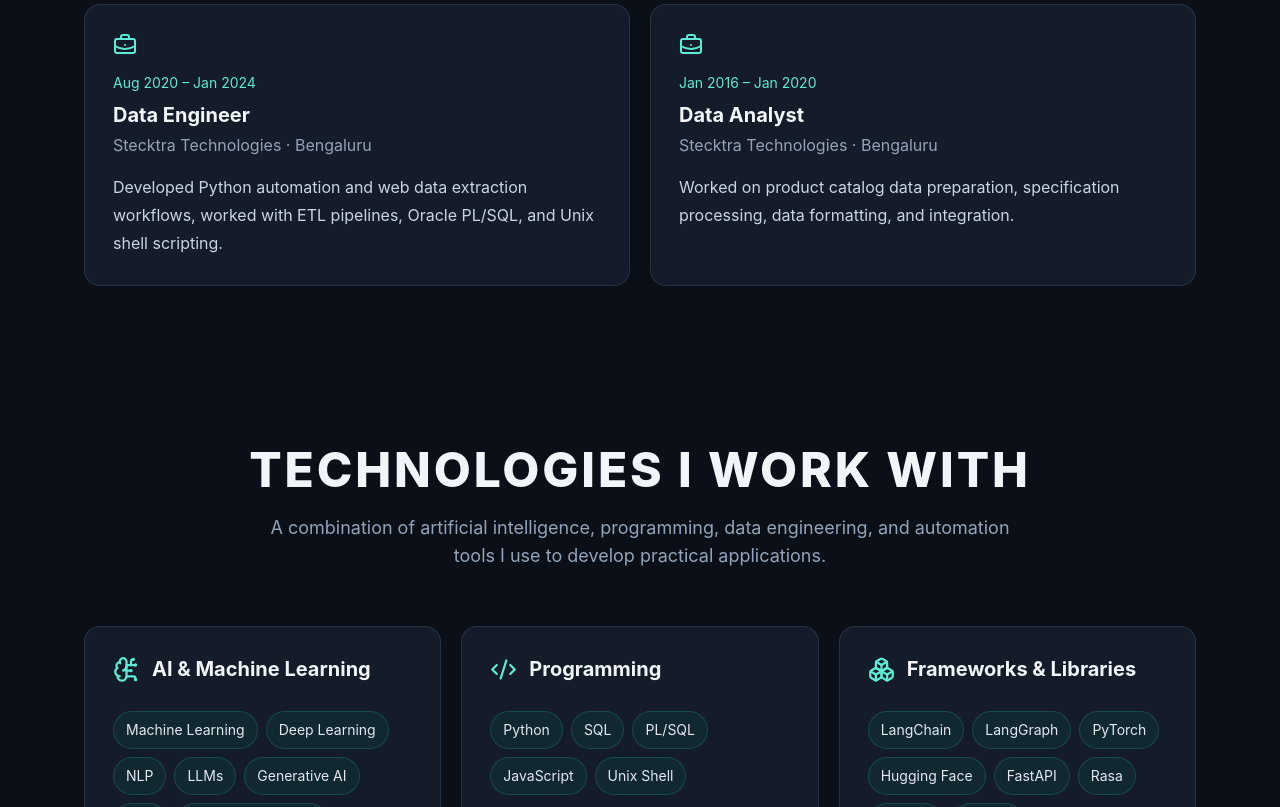
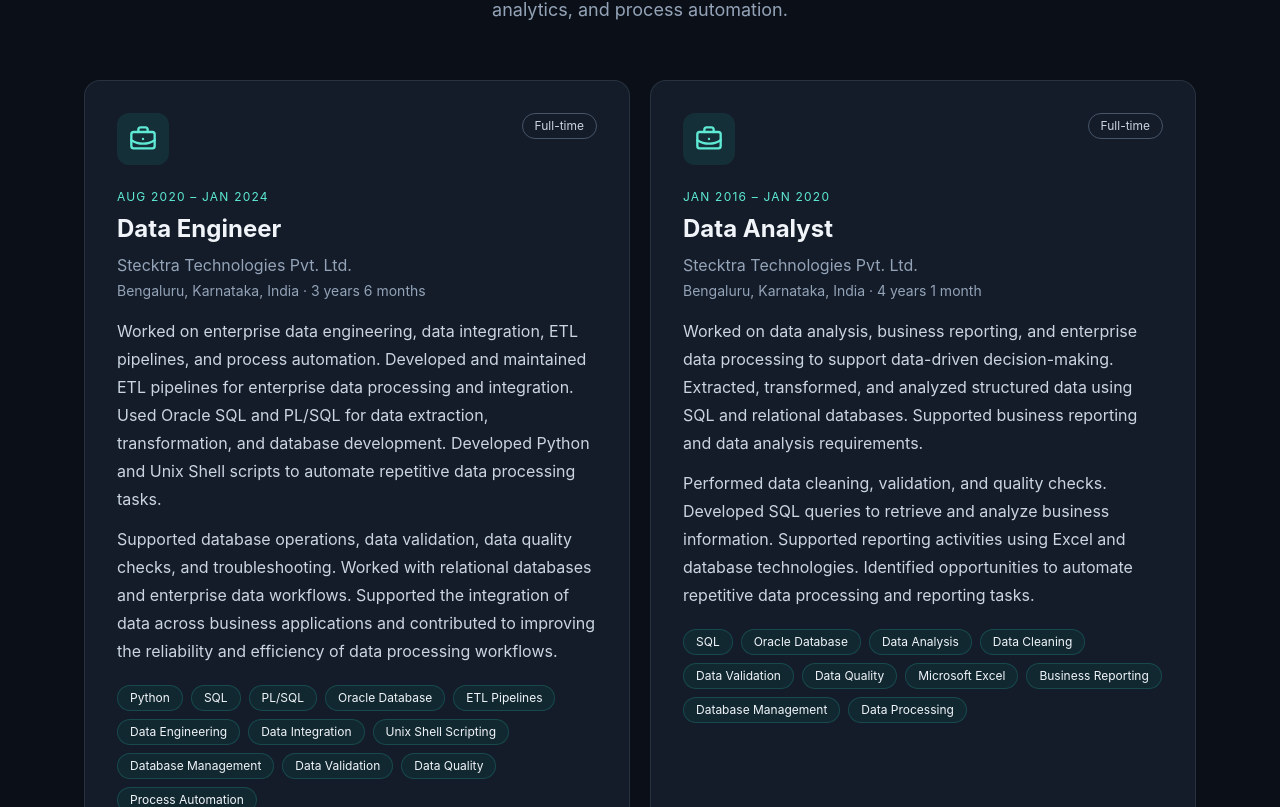
Before and after one commit to Jyothi162/jyothi-ai-portfolio, a React (Vite) app: page / in a window 1280 px wide. Shown: the part 4493-5300 px from the top of the page. Built offline with nearby package versions, Linux system fonts and the light colour scheme.

Commit message:
Enhance professional experience section with detailed responsibilities and technical skills

```diff
--- a/src/main.jsx
+++ b/src/main.jsx
@@ -288,26 +288,186 @@ I am particularly interested in Generative AI, enterprise AI agents, secure know
           </div>
         </section>
 
-        <section id="experience" className="max-w-6xl mx-auto px-5 py-20">
-          <SectionTitle eyebrow="Career journey" title="Professional Experience" />
-          <div className="grid md:grid-cols-2 gap-5">
-            <div className="glass rounded-2xl p-7"><BriefcaseBusiness className="text-teal-300" /><p className="text-teal-300 text-sm mt-4">Aug 2020 – Jan 2024</p><h3 className="text-xl font-bold mt-2">Data Engineer</h3><p className="text-slate-400 mt-1">Stecktra Technologies · Bengaluru</p><p className="text-slate-300 mt-4 leading-7">Developed Python automation and web data extraction workflows, worked with ETL pipelines, Oracle PL/SQL, and Unix shell scripting.</p></div>
-            <div className="glass rounded-2xl p-7"><BriefcaseBusiness className="text-teal-300" /><p className="text-teal-300 text-sm mt-4">Jan 2016 – Jan 2020</p><h3 className="text-xl font-bold mt-2">Data Analyst</h3><p className="text-slate-400 mt-1">Stecktra Technologies · Bengaluru</p><p className="text-slate-300 mt-4 leading-7">Worked on product catalog data preparation, specification processing, data formatting, and integration.</p></div>
-          </div>
-        </section>
 
-        <section id="skills" className="max-w-6xl mx-auto px-5 py-20">
-          <SectionTitle title="Technologies I Work With" description="A combination of artificial intelligence, programming, data engineering, and automation tools I use to develop practical applications." />
-          <div className="grid md:grid-cols-2 lg:grid-cols-3 gap-5">
-            {technologyGroups.map(group => {
-              const Icon = group.icon;
-              return <div key={group.title} className="glass rounded-2xl p-6 md:p-7">
-                <div className="flex items-center gap-3 mb-7"><Icon className="text-teal-300 shrink-0" size={27} /><h3 className="text-xl font-bold">{group.title}</h3></div>
-                <div className="flex flex-wrap gap-2">{group.items.map(item => <span key={item} className="pill rounded-full px-3 py-2 text-sm text-slate-200">{item}</span>)}</div>
-              </div>;
-            })}
-          </div>
-        </section>
+<section id="experience" className="max-w-6xl mx-auto px-5 py-20">
+
+  <SectionTitle
+    eyebrow="Career Journey"
+    title="Professional Experience"
+    description="7+ years of professional experience in data engineering, enterprise data integration, analytics, and process automation."
+  />
+
+  <div className="grid md:grid-cols-2 gap-5">
+
+    {/* Data Engineer */}
+
+    <article className="project glass rounded-2xl p-6 md:p-8">
+
+      <div className="flex justify-between items-start gap-4">
+
+        <div className="p-3 bg-teal-400/10 rounded-xl">
+          <BriefcaseBusiness
+            className="text-teal-300"
+            size={28}
+          />
+        </div>
+
+        <span className="text-xs rounded-full border border-slate-600 px-3 py-1 text-slate-300">
+          Full-time
+        </span>
+
+      </div>
+
+      <p className="text-xs uppercase tracking-widest text-teal-300 mt-6">
+        Aug 2020 – Jan 2024
+      </p>
+
+      <h3 className="text-2xl font-bold mt-2">
+        Data Engineer
+      </h3>
+
+      <p className="text-slate-400 mt-2">
+        Stecktra Technologies Pvt. Ltd.
+      </p>
+
+      <p className="text-slate-400 text-sm mt-1">
+        Bengaluru, Karnataka, India · 3 years 6 months
+      </p>
+
+      <p className="text-slate-300 mt-4 leading-7">
+        Worked on enterprise data engineering, data integration,
+        ETL pipelines, and process automation. Developed and
+        maintained ETL pipelines for enterprise data processing
+        and integration. Used Oracle SQL and PL/SQL for data
+        extraction, transformation, and database development.
+        Developed Python and Unix Shell scripts to automate
+        repetitive data processing tasks.
+      </p>
+
+      <p className="text-slate-300 mt-3 leading-7">
+        Supported database operations, data validation, data
+        quality checks, and troubleshooting. Worked with
+        relational databases and enterprise data workflows.
+        Supported the integration of data across business
+        applications and contributed to improving the reliability
+        and efficiency of data processing workflows.
+      </p>
+
+      <div className="flex flex-wrap gap-2 mt-5">
+
+        {[
+          'Python',
+          'SQL',
+          'PL/SQL',
+          'Oracle Database',
+          'ETL Pipelines',
+          'Data Engineering',
+          'Data Integration',
+          'Unix Shell Scripting',
+          'Database Management',
+          'Data Validation',
+          'Data Quality',
+          'Process Automation'
+        ].map(skill => (
+
+          <span
+            key={skill}
+            className="pill text-xs px-3 py-1 rounded-full"
+          >
+            {skill}
+          </span>
+
+        ))}
+
+      </div>
+
+    </article>
+
+
+    {/* Data Analyst */}
+
+    <article className="project glass rounded-2xl p-6 md:p-8">
+
+      <div className="flex justify-between items-start gap-4">
+
+        <div className="p-3 bg-teal-400/10 rounded-xl">
+          <BriefcaseBusiness
+            className="text-teal-300"
+            size={28}
+          />
+        </div>
+
+        <span className="text-xs rounded-full border border-slate-600 px-3 py-1 text-slate-300">
+          Full-time
+        </span>
+
+      </div>
+
+      <p className="text-xs uppercase tracking-widest text-teal-300 mt-6">
+        Jan 2016 – Jan 2020
+      </p>
+
+      <h3 className="text-2xl font-bold mt-2">
+        Data Analyst
+      </h3>
+
+      <p className="text-slate-400 mt-2">
+        Stecktra Technologies Pvt. Ltd.
+      </p>
+
+      <p className="text-slate-400 text-sm mt-1">
+        Bengaluru, Karnataka, India · 4 years 1 month
+      </p>
+
+      <p className="text-slate-300 mt-4 leading-7">
+        Worked on data analysis, business reporting, and
+        enterprise data processing to support data-driven
+        decision-making. Extracted, transformed, and analyzed
+        structured data using SQL and relational databases.
+        Supported business reporting and data analysis
+        requirements.
+      </p>
+
+      <p className="text-slate-300 mt-3 leading-7">
+        Performed data cleaning, validation, and quality checks.
+        Developed SQL queries to retrieve and analyze business
+        information. Supported reporting activities using Excel
+        and database technologies. Identified opportunities to
+        automate repetitive data processing and reporting tasks.
+      </p>
+
+      <div className="flex flex-wrap gap-2 mt-5">
+
+        {[
+          'SQL',
+          'Oracle Database',
+          'Data Analysis',
+          'Data Cleaning',
+          'Data Validation',
+          'Data Quality',
+          'Microsoft Excel',
+          'Business Reporting',
+          'Database Management',
+          'Data Processing'
+        ].map(skill => (
+
+          <span
+            key={skill}
+            className="pill text-xs px-3 py-1 rounded-full"
+          >
+            {skill}
+          </span>
+
+        ))}
+
+      </div>
+
+    </article>
+
+  </div>
+
+</section>
+
 
         <section id="education" className="max-w-6xl mx-auto px-5 py-20">
           <SectionTitle title="Education" />
```
